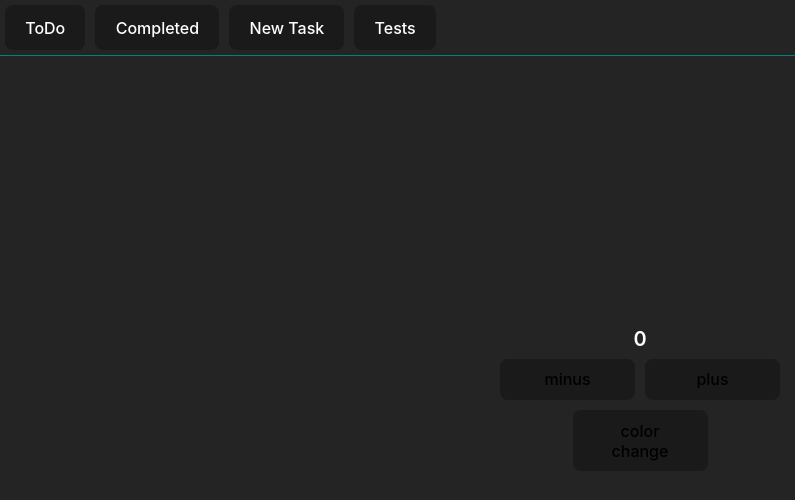
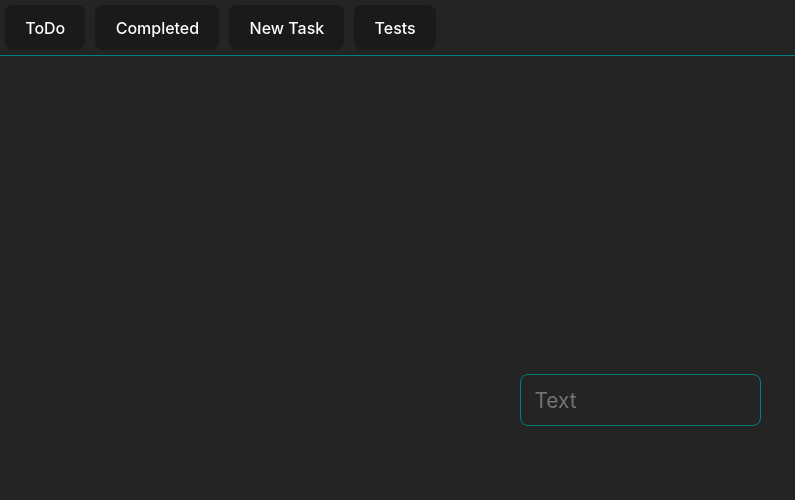
Before and after one commit to Romangergisevich/toDo_React, a React (Vite) app: page /tests in a window 1280 px wide. Shown: the top 500 px of the page, without its empty margins (0-795 px from the left). Built offline with nearby package versions, Linux system fonts and the light colour scheme.

Commit message:
new button desigh

```diff
--- a/index.html
+++ b/index.html
@@ -1,13 +1,25 @@
-<!doctype html>
+<!DOCTYPE html>
 <html lang="en">
   <head>
     <meta charset="UTF-8" />
-    <link rel="icon" type="image/svg+xml" href="/vite.svg" />
-    <meta name="viewport" content="width=device-width, initial-scale=1.0" />
+    <link
+      rel="icon"
+      type="image/svg+xml"
+      href="/vite.svg" />
+    <meta
+      name="viewport"
+      content="width=device-width, initial-scale=1.0" />
     <title>ToDo list</title>
   </head>
   <body>
     <div id="root"></div>
-    <script type="module" src="/src/main.tsx"></script>
+    <script
+      type="module"
+      src="/src/main.tsx"></script>
+    <script>
+      function titleSwap() {
+        var currentTitle = document.title;
+      }
+    </script>
   </body>
 </html>
--- a/src/App.tsx
+++ b/src/App.tsx
@@ -2,10 +2,11 @@ import React, { useEffect, useState } from "react";
 import "./styles/App.css";
 import PostList from "./components/PostList";
 import AddPostForm from "./components/AddPostForm";
-import { Routes, Route, Link } from "react-router-dom";
+import { Routes, Route, Link, useLocation } from "react-router-dom";
 import CompletedList from "./components/CompletedList";
 import classes from "./components/UI/buttons/DefaultButton.module.css";
 import Tests from "./components/Tests";
+
 interface Post {
   title: string;
   text: string;
@@ -81,6 +82,7 @@ const App: React.FC = () => {
     const storedValue = localStorage.getItem(key);
     return storedValue ? JSON.parse(storedValue) : initialValue;
   };
+
   const [toDo, setPosts] = useState<Post[]>(getLocalStorage("toDo", []));
 
   const [completed, setCompleted] = useState<Post[]>(
@@ -94,6 +96,27 @@ const App: React.FC = () => {
   useEffect(() => {
     localStorage.setItem("completed", JSON.stringify(completed));
   }, [completed]);
+
+  var location = useLocation();
+
+  useEffect(() => {
+    const oroginalTitle: string = document.title;
+    var isFlash: Boolean = false;
+    const titleSwap = (): void => {
+      document.title = isFlash ? `${toDo.length} tasks` : oroginalTitle;
+      isFlash = !isFlash;
+    };
+
+    let titleSwapInterval: number = 0;
+
+    if (location.pathname === "/") {
+      titleSwapInterval = setInterval(titleSwap, 2000);
+    }
+    return () => {
+      document.title = oroginalTitle;
+      clearInterval(titleSwapInterval);
+    };
+  }, [location.pathname]);
 
   return (
     <div className="App">
--- a/src/components/Tests.tsx
+++ b/src/components/Tests.tsx
@@ -1,54 +1,14 @@
-import React, { useState } from "react";
-import DefaultButton from "./UI/buttons/DefaultButton";
+import React from "react";
+import TextInput from "./UI/inputs/TextInput";
 
 const Tests: React.FC = (props) => {
-  const [colored, setColored] = useState<boolean>(false);
-  const [count, setCount] = useState<number>(0);
-
-  const plus = () => {
-    setCount((prev) => prev + 1);
-  };
-
-  const minus = () => {
-    if (count >= 1) {
-      setCount((prev) => prev - 1);
-    }
-    return;
-  };
-
-  const colorChange = () => {
-    setColored((prev) => !prev);
-  };
-
-  const blockStyle = {
-    display: "flex",
-    alignIems: "center",
-    justifyContent: "space-around",
-    fontSize: 20,
-    fontWeight: 600,
-    color: colored ? "darkred" : "#ffffff",
-  };
-
   return (
     <>
-      <div>
-        <div style={blockStyle}>{count}</div>
-        <DefaultButton
-          onClickFunc={minus}
-          className="submitBtn">
-          minus
-        </DefaultButton>
-        <DefaultButton
-          onClickFunc={plus}
-          className="submitBtn">
-          plus
-        </DefaultButton>
-      </div>
-      <DefaultButton
-        onClickFunc={colorChange}
-        className="submitBtn">
-        color change
-      </DefaultButton>
+      <TextInput
+        placeholder="Text"
+        required={false}
+        inputId={"textInput_test"}
+      />
     </>
   );
 };
--- /dev/null
+++ b/src/components/UI/inputs/TextInput.module.css
@@ -0,0 +1,54 @@
+.inputGroup {
+  position: relative;
+}
+
+.textInput {
+  border: 1px solid teal;
+  border-radius: 8px;
+  background: none;
+  padding: 1rem;
+  font-size: 1rem;
+  color: #ffffff;
+}
+
+.userLabel {
+  position: absolute;
+  left: 15px;
+  bottom: 50%;
+  pointer-events: none;
+  font-size: 1.3rem;
+  color: rgb(117, 117, 117);
+  -webkit-transform: translateY(1rem);
+  -ms-transform: translateY(1rem);
+  transform: translateY(1rem);
+  -webkit-transition: 0.3s cubic-bezier(0.4, 0, 0.2, 1);
+  -o-transition: 0.3s cubic-bezier(0.4, 0, 0.2, 1);
+  transition: 0.3s cubic-bezier(0.4, 0, 0.2, 1);
+}
+
+.textInput:focus {
+  outline: none;
+  border: 1px solid teal;
+  -webkit-box-shadow: 0px 5px 19px 2px rgba(0, 128, 128, 0.2);
+  box-shadow: 0px 5px 19px 2px rgba(0, 128, 128, 0.2);
+}
+
+.textInput:focus ~ .userLabel {
+  -webkit-transform: translateY(-45%);
+  -ms-transform: translateY(-45%);
+  transform: translateY(-45%);
+  font-size: 1.3rem;
+  color: #ffffff;
+  background-color: #242424;
+  padding: 0 0.2em;
+}
+
+.userLabelActive {
+  -webkit-transform: translateY(-45%);
+  -ms-transform: translateY(-45%);
+  transform: translateY(-45%);
+  font-size: 1.3rem;
+  color: #ffffff;
+  background-color: #242424;
+  padding: 0 0.2em;
+}
--- /dev/null
+++ b/src/components/UI/inputs/TextInput.tsx
@@ -0,0 +1,45 @@
+import React, { useRef, useState } from "react";
+import style from "./TextInput.module.css";
+
+interface InputAttributes {
+  placeholder: string;
+  inputId: number | string;
+  required?: boolean;
+}
+
+const TextInput: React.FC<InputAttributes> = (props) => {
+  const labelRef = useRef(null);
+  const [isActive, setIsActive] = useState(false);
+
+  const isInputFilledCSS = (e: React.ChangeEvent<HTMLInputElement>): void => {
+    if (e.target.value.length > 0) {
+      setIsActive(true);
+    } else {
+      setIsActive(false);
+    }
+  };
+
+  return (
+    <div className={style.inputGroup}>
+      <input
+        id={`${props.inputId}`}
+        onInput={isInputFilledCSS}
+        required={props.required ? props.required : false}
+        className={style.textInput}
+        type="text"
+      />
+      <label
+        ref={labelRef}
+        className={
+          !isActive
+            ? style.userLabel
+            : `${style.userLabel} ${style.userLabelActive}`
+        }
+        htmlFor={`${props.inputId}`}>
+        {props.placeholder}
+      </label>
+    </div>
+  );
+};
+
+export default TextInput;
```
